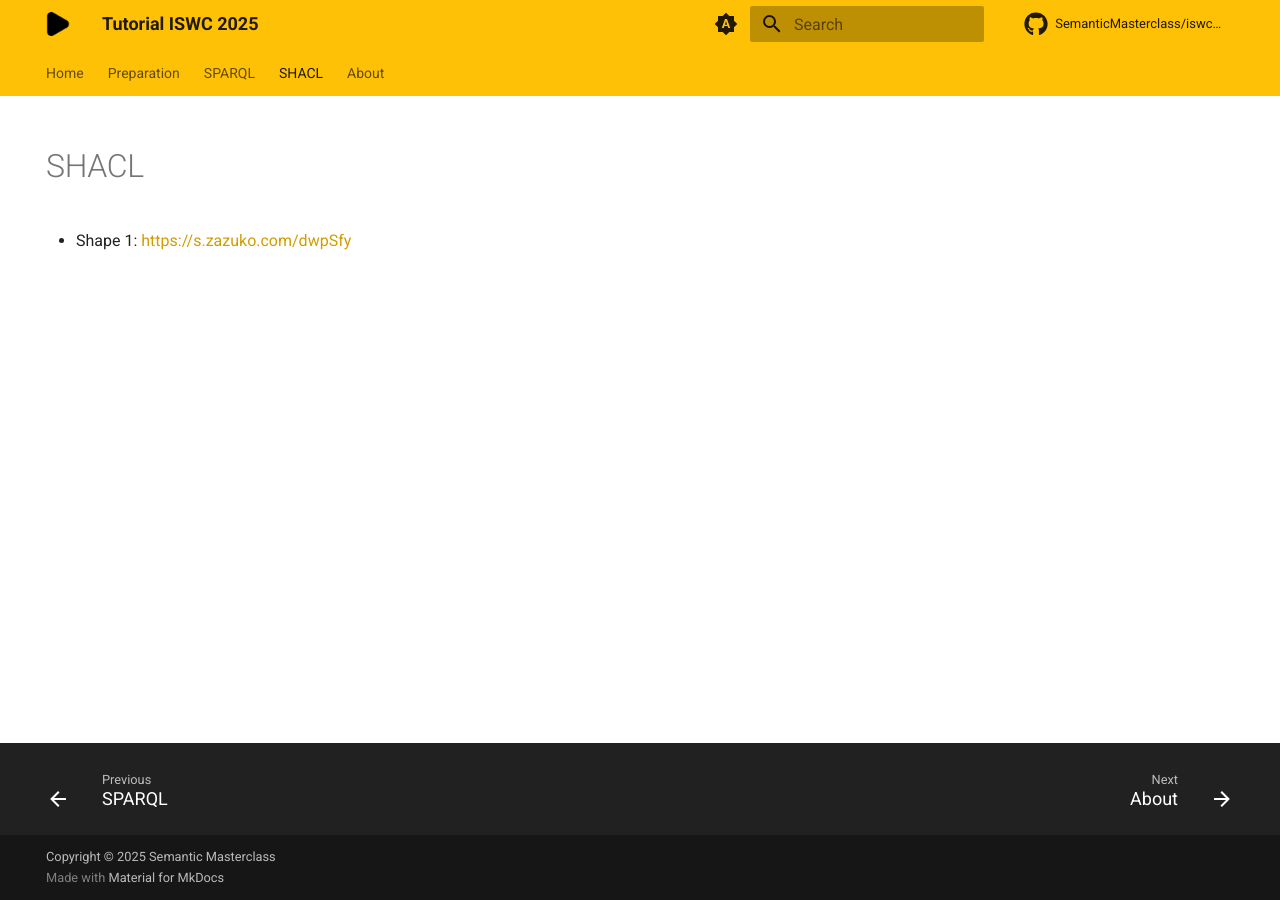
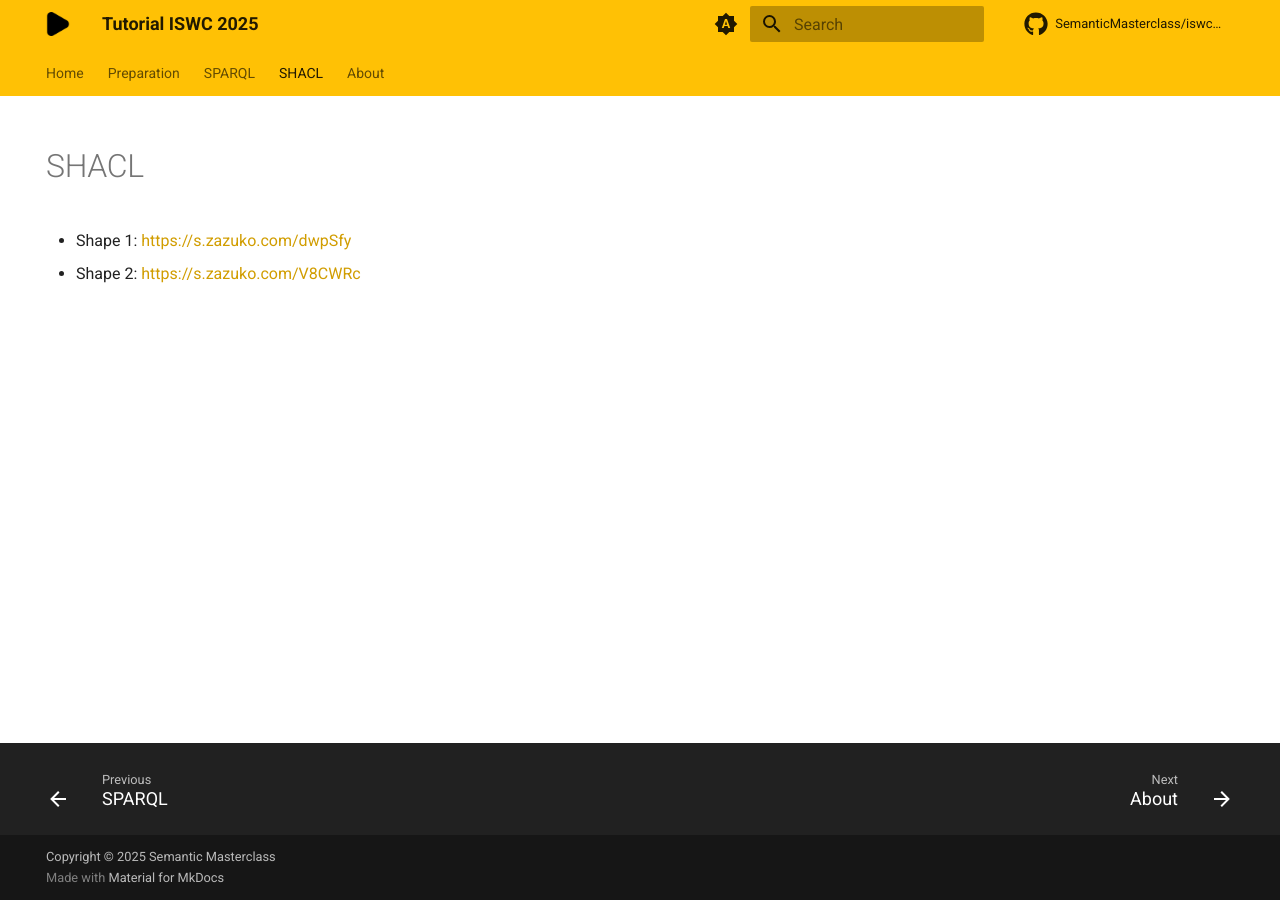
Before and after one commit to SemanticMasterclass/iswc2025, an MkDocs documentation site: the page built from docs/shacl.md, in a window 1280 px wide. Built offline with MkDocs 1.6.1 and Material for MkDocs 9.7.7, drawn with Linux system fonts in a browser that asks for light colours; comment, search, counter and statistics services are not loaded.

Commit message:
clean model_03 and adding Shape 2

```diff
--- a/docs/shacl.md
+++ b/docs/shacl.md
@@ -7,3 +7,4 @@ hide:
 # SHACL
 
 - Shape 1: [https://s.zazuko.com/dwpSfy](https://s.zazuko.com/dwpSfy){:target="\_blank"}
+- Shape 2: [https://s.zazuko.com/V8CWRc](https://s.zazuko.com/V8CWRc){:target="\_blank"}
```
Also changed, not shown: 1 other file.
